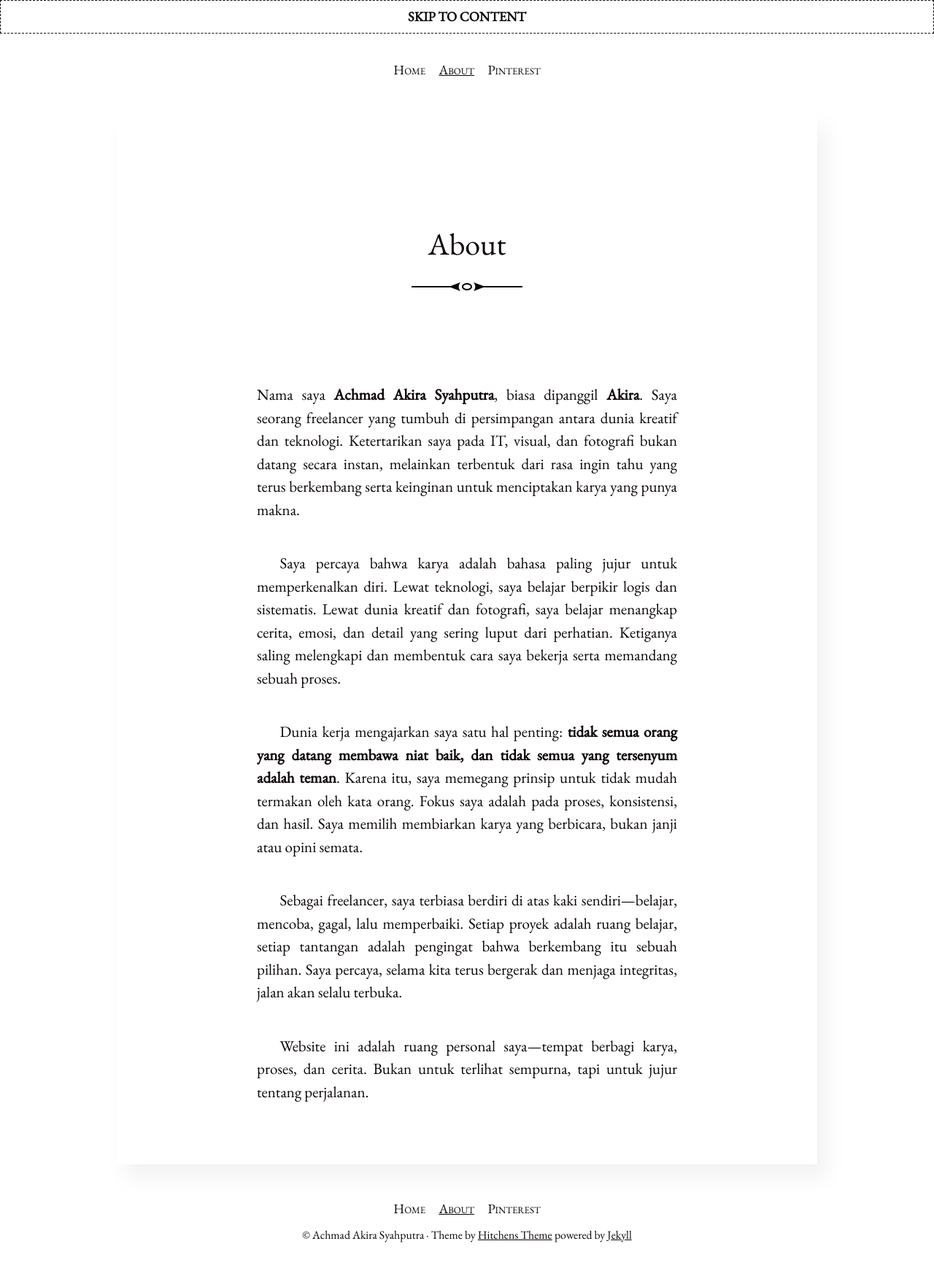
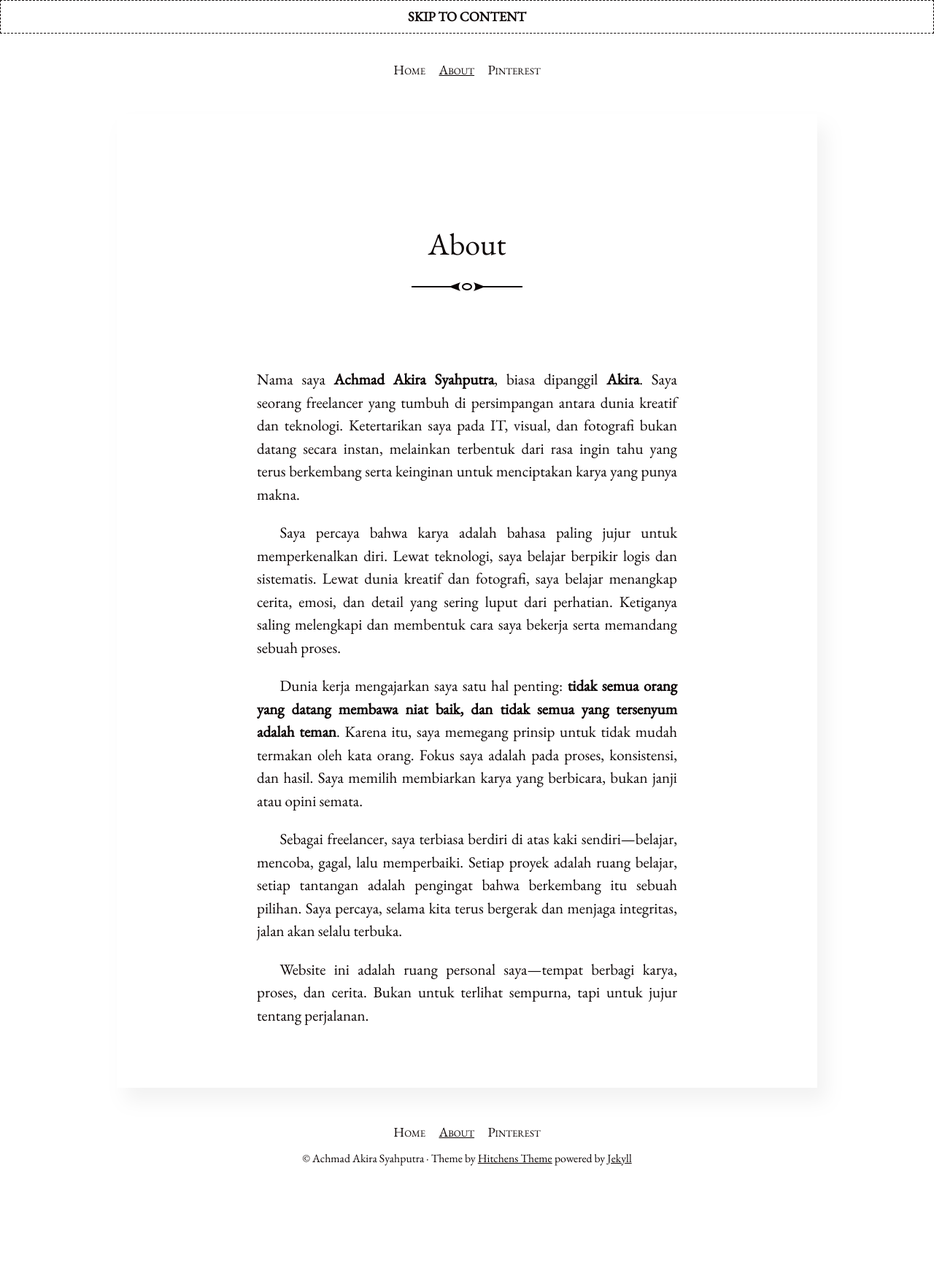
Before and after one commit to akirasyahputra/blog, a Jekyll site: the page built from about.md, in a window 1280 px wide. Shown: the whole page at 73% size. Built offline with Jekyll 4.4.1, drawn with Linux system fonts in a browser that asks for light colours; after the commit the page ends 1644 px from its top, so only the background shows below that.

Commit message:
Update _article.scss

```diff
--- a/_sass/_article.scss
+++ b/_sass/_article.scss
@@ -21,7 +21,7 @@
 }
 
 .post p {
-  margin: 2em auto;
+  margin: 1em auto;
   text-align: justify;
   text-indent: 1.5em;
   text-justify: inter-word;
```
